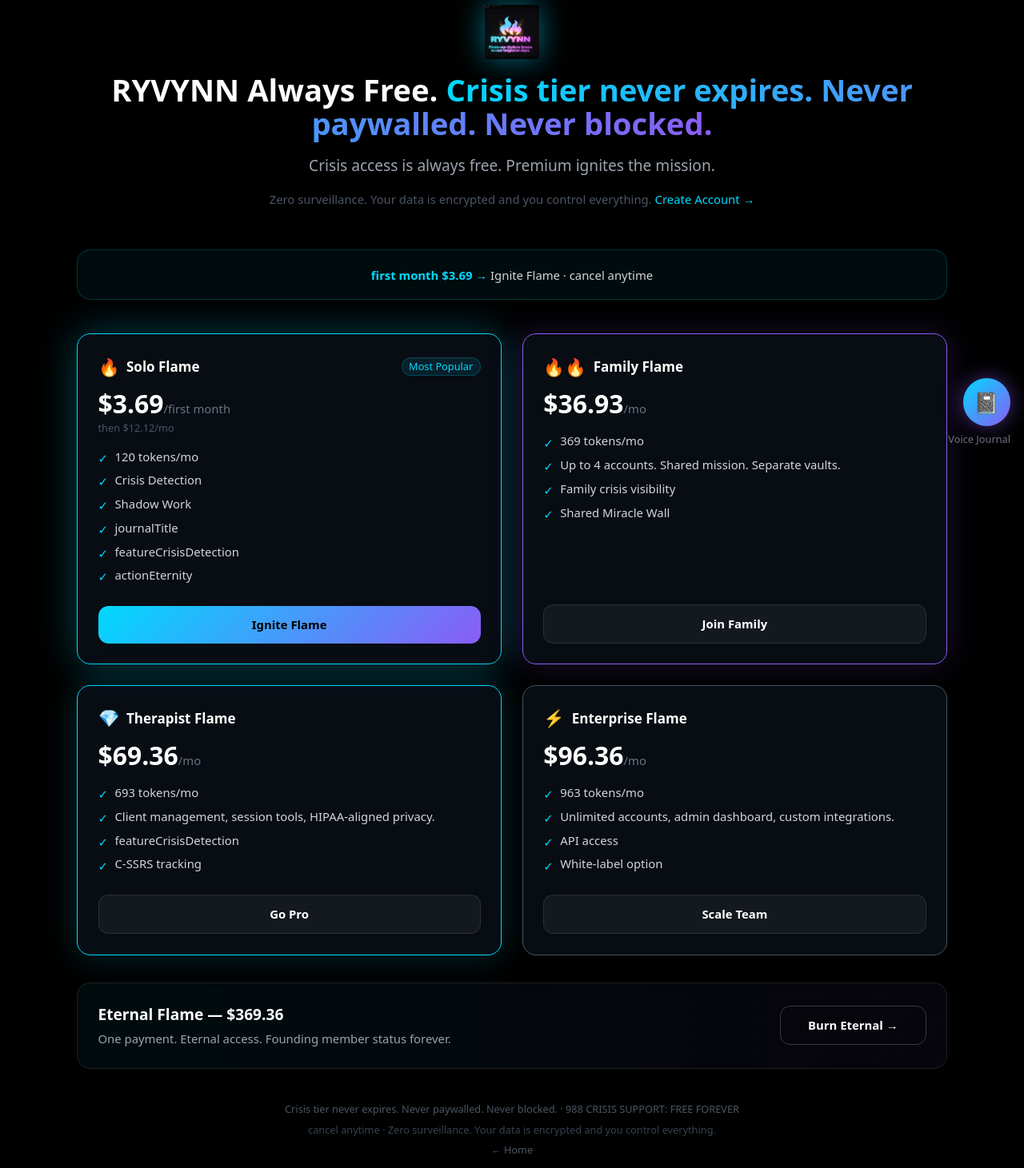
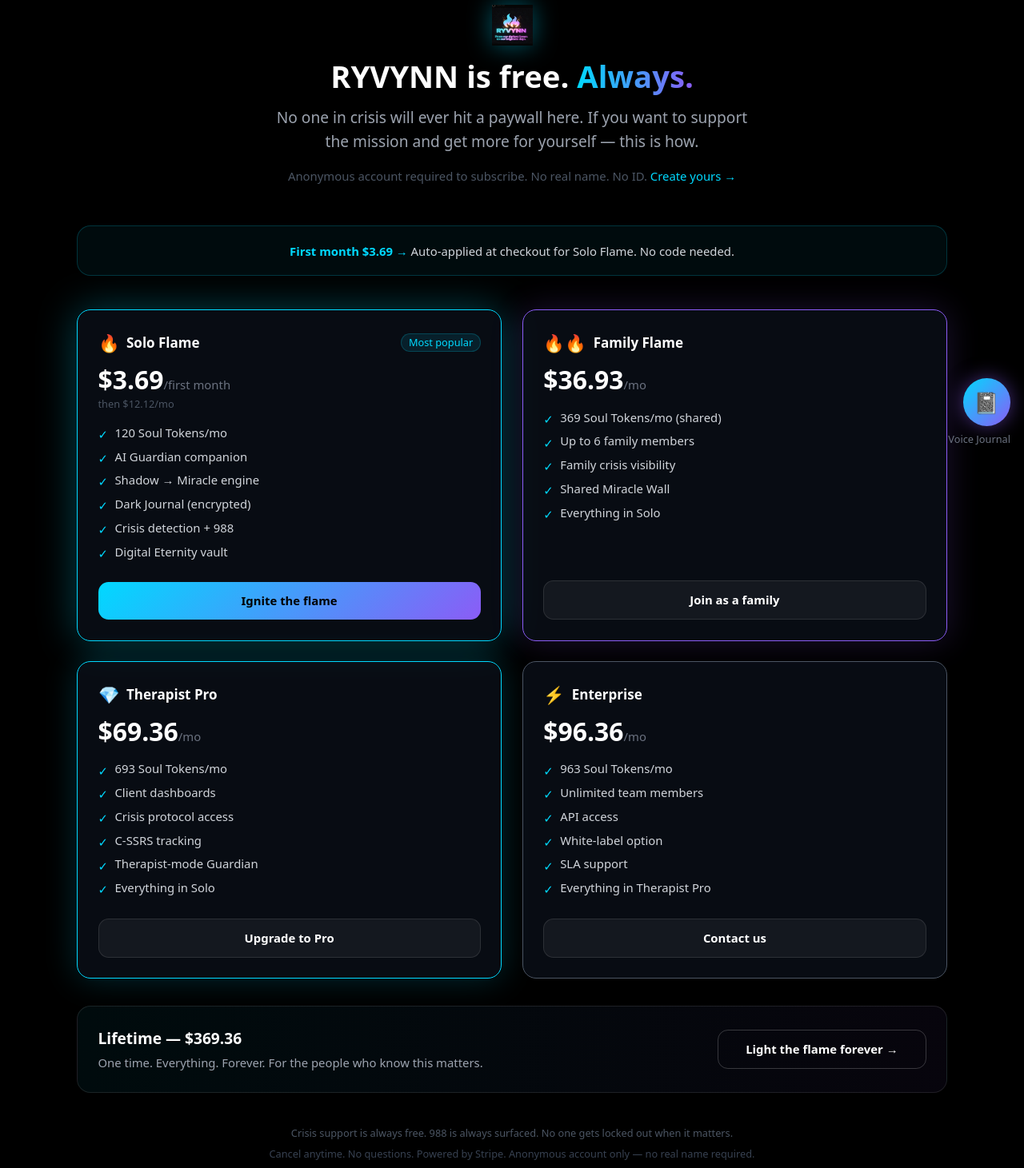
Before and after one commit to ryvynnlive-code/ryvynn-production, a Next.js app: page /pricing in a window 1280 px wide. Shown: the part 140-1601 px from the top of the page at 80% size. Built offline with nearby package versions, Linux system fonts and the light colour scheme; no server answers.

Commit message:
feat(i18n): full Spanish support for Pricing page — all tiers

```diff
--- a/app/pricing/page.tsx
+++ b/app/pricing/page.tsx
@@ -7,35 +7,43 @@
 
 export default function PricingPage() {
   const { user } = useAuth();
-  const { t } = useI18n();
+  const { language } = useI18n();
   const [loading, setLoading] = useState<string | null>(null);
+  const es = language === 'es';
 
   const TIERS = [
     {
       id: 'solo',
-      name: t('tierSolo'),
+      name: es ? 'Llama Solo' : 'Solo Flame',
       icon: '🔥',
       regular: 12.12,
       intro: 3.69,
       priceId: 'price_1TCvSUFXY1nWj7h7PAn2aUcb',
       coupon: 'WwwAy1Zm',
-      badge: t('pricingBadgeMostPopular'),
+      badge: es ? 'Más popular' : 'Most popular',
       borderClass: 'border-ryvynn-cyan',
       glowClass: 'shadow-[0_0_50px_rgba(0,217,255,0.3)]',
-      cta: t('pricingCtaIgniteFlame'),
+      cta: es ? 'Encender la llama' : 'Ignite the flame',
       primary: true,
-      features: [
-        '120 ' + t('soulTokensLabel') + '/mo',
-        t('feature2Title'),
-        t('feature3Title'),
-        t('journalTitle') || 'Dark Journal (encrypted)',
-        t('featureCrisisDetection'),
-        t('actionEternity'),
+      features: es ? [
+        '120 Tokens del Alma/mes',
+        'Compañero Guardián IA',
+        'Motor Sombra → Milagro',
+        'Diario Oscuro (encriptado)',
+        'Detección de crisis + 988',
+        'Bóveda de Eternidad Digital',
+      ] : [
+        '120 Soul Tokens/mo',
+        'AI Guardian companion',
+        'Shadow → Miracle engine',
+        'Dark Journal (encrypted)',
+        'Crisis detection + 988',
+        'Digital Eternity vault',
       ],
     },
     {
       id: 'family',
-      name: t('tierFamily'),
+      name: es ? 'Llama Familiar' : 'Family Flame',
       icon: '🔥🔥',
       regular: 36.93,
       intro: null,
@@ -44,18 +52,25 @@
       badge: null,
       borderClass: 'border-ryvynn-purple',
       glowClass: 'shadow-[0_0_40px_rgba(139,92,246,0.2)]',
-      cta: t('pricingCtaJoinFamily'),
+      cta: es ? 'Unirse como familia' : 'Join as a family',
       primary: false,
-      features: [
-        '369 ' + t('soulTokensLabel') + '/mo',
-        t('tierFamilyDesc'),
-        t('hpPricingFamilyF2'),
-        t('hpPricingFamilyF3'),
+      features: es ? [
+        '369 Tokens del Alma/mes (compartidos)',
+        'Hasta 6 miembros de familia',
+        'Visibilidad familiar en crisis',
+        'Muro de Milagros compartido',
+        'Todo en Llama Solo',
+      ] : [
+        '369 Soul Tokens/mo (shared)',
+        'Up to 6 family members',
+        'Family crisis visibility',
+        'Shared Miracle Wall',
+        'Everything in Solo',
       ],
     },
     {
       id: 'therapist',
-      name: t('tierTherapist'),
+      name: es ? 'Terapeuta Pro' : 'Therapist Pro',
       icon: '💎',
       regular: 69.36,
       intro: null,
@@ -64,18 +79,27 @@
       badge: null,
       borderClass: 'border-ryvynn-cyan',
       glowClass: 'shadow-[0_0_40px_rgba(0,217,255,0.2)]',
-      cta: t('pricingCtaUpgradePro'),
+      cta: es ? 'Actualizar a Pro' : 'Upgrade to Pro',
       primary: false,
-      features: [
-        '693 ' + t('soulTokensLabel') + '/mo',
-        t('tierTherapistDesc'),
-        t('featureCrisisDetection'),
+      features: es ? [
+        '693 Tokens del Alma/mes',
+        'Paneles de clientes',
+        'Acceso a protocolos de crisis',
+        'Seguimiento C-SSRS',
+        'Guardián en modo terapeuta',
+        'Todo en Llama Solo',
+      ] : [
+        '693 Soul Tokens/mo',
+        'Client dashboards',
+        'Crisis protocol access',
         'C-SSRS tracking',
+        'Therapist-mode Guardian',
+        'Everything in Solo',
       ],
     },
     {
       id: 'enterprise',
-      name: t('tierEnterprise'),
+      name: es ? 'Empresarial' : 'Enterprise',
       icon: '⚡',
       regular: 96.36,
       intro: null,
@@ -84,13 +108,22 @@
       badge: null,
       borderClass: 'border-gray-600',
       glowClass: '',
-      cta: t('pricingCtaScaleTeam'),
+      cta: es ? 'Contáctanos' : 'Contact us',
       primary: false,
-      features: [
-        '963 ' + t('soulTokensLabel') + '/mo',
-        t('tierEnterpriseDesc'),
+      features: es ? [
+        '963 Tokens del Alma/mes',
+        'Miembros ilimitados',
+        'Acceso API',
+        'Opción de marca blanca',
+        'Soporte SLA',
+        'Todo en Terapeuta Pro',
+      ] : [
+        '963 Soul Tokens/mo',
+        'Unlimited team members',
         'API access',
         'White-label option',
+        'SLA support',
+        'Everything in Therapist Pro',
       ],
     },
   ];
@@ -124,31 +157,39 @@
             <img
               src="/assets/dual-flame-logo.png"
               alt="RYVYNN"
-              className="w-16 h-16 mx-auto mb-4 drop-shadow-[0_0_18px_rgba(0,217,255,0.5)]"
+              className="w-12 h-12 mx-auto mb-4 drop-shadow-[0_0_15px_rgba(0,217,255,0.4)]"
             />
           </Link>
           <h1 className="text-3xl md:text-4xl font-bold mb-4">
-            RYVYNN {t('pricingBadgeFree')}.{' '}
+            {es ? 'RYVYNN es gratis.' : 'RYVYNN is free.'}{' '}
             <span className="bg-gradient-to-r from-ryvynn-cyan to-ryvynn-purple bg-clip-text text-transparent">
-              {t('crisisFreeSubtext')}
+              {es ? 'Siempre.' : 'Always.'}
             </span>
           </h1>
           <p className="text-gray-400 text-base md:text-lg max-w-xl mx-auto leading-relaxed">
-            {t('pricingHeroSubtitle')}
+            {es
+              ? 'Nadie en crisis encontrará nunca una barrera de pago aquí. Si quieres apoyar la misión y obtener más para ti — así es como.'
+              : 'No one in crisis will ever hit a paywall here. If you want to support the mission and get more for yourself — this is how.'}
           </p>
           <div className="mt-4 text-sm text-gray-600">
-            {t('privacyNotice')}{' '}
+            {es
+              ? 'Se requiere cuenta anónima para suscribirse. Sin nombre real. Sin ID. '
+              : 'Anonymous account required to subscribe. No real name. No ID. '}
             <Link href="/sign-up" className="text-ryvynn-cyan hover:underline">
-              {t('createAccount')} →
+              {es ? 'Crea la tuya →' : 'Create yours →'}
             </Link>
           </div>
         </div>
 
         {/* Intro price callout */}
         <div className="bg-ryvynn-cyan/5 border border-ryvynn-cyan/20 rounded-2xl p-4 text-center mb-10">
-          <span className="text-ryvynn-cyan text-sm font-semibold">{t('firstMonth')} $3.69 → </span>
+          <span className="text-ryvynn-cyan text-sm font-semibold">
+            {es ? 'Primer mes $3.69 → ' : 'First month $3.69 → '}
+          </span>
           <span className="text-gray-300 text-sm">
-            {t('pricingCtaIgniteFlame')} · {t('cancelAnytime')}
+            {es
+              ? 'Aplicado automáticamente al pagar en Llama Solo. Sin código necesario.'
+              : 'Auto-applied at checkout for Solo Flame. No code needed.'}
           </span>
         </div>
 
@@ -179,13 +220,17 @@
                 {tier.intro ? (
                   <div>
                     <span className="text-3xl font-bold text-white">${tier.intro}</span>
-                    <span className="text-gray-500 text-sm">/{t('firstMonth')}</span>
-                    <div className="text-gray-600 text-xs mt-0.5">{t('then')} ${tier.regular}{t('perMonth')}</div>
+                    <span className="text-gray-500 text-sm">
+                      {es ? '/primer mes' : '/first month'}
+                    </span>
+                    <div className="text-gray-600 text-xs mt-0.5">
+                      {es ? `luego $${tier.regular}/mes` : `then $${tier.regular}/mo`}
+                    </div>
                   </div>
                 ) : (
                   <div>
                     <span className="text-3xl font-bold text-white">${tier.regular}</span>
-                    <span className="text-gray-500 text-sm">{t('perMonth')}</span>
+                    <span className="text-gray-500 text-sm">{es ? '/mes' : '/mo'}</span>
                   </div>
                 )}
               </div>
@@ -211,7 +256,7 @@
                   border: tier.primary ? 'none' : '1px solid rgba(255,255,255,0.1)',
                 }}
               >
-                {loading === tier.id ? t('pricingProcessing') : tier.cta}
+                {loading === tier.id ? (es ? 'Cargando...' : 'Loading...') : tier.cta}
               </button>
             </div>
           ))}
@@ -220,29 +265,37 @@
         {/* Lifetime */}
         <div className="mt-8 bg-gradient-to-r from-ryvynn-cyan/5 to-ryvynn-purple/5 border border-white/10 rounded-2xl p-6 flex flex-col md:flex-row items-center justify-between gap-4">
           <div>
-            <div className="font-bold text-white text-lg">{t('tierLifetime')} — $369.36</div>
+            <div className="font-bold text-white text-lg">
+              {es ? 'De por Vida — $369.36' : 'Lifetime — $369.36'}
+            </div>
             <div className="text-gray-400 text-sm mt-1">
-              {t('tierLifetimeDesc')}
+              {es
+                ? 'Una vez. Todo. Para siempre. Para las personas que saben que esto importa.'
+                : 'One time. Everything. Forever. For the people who know this matters.'}
             </div>
           </div>
           <button
             onClick={() => handleCheckout('price_1TCvT0FXY1nWj7h7tM5K3AzL', 'lifetime')}
             className="px-8 py-3 rounded-xl font-semibold text-sm border border-white/20 text-white hover:bg-white/5 transition-all whitespace-nowrap"
           >
-            {t('pricingCtaBurnEternal')} →
+            {es ? 'Enciende la llama para siempre →' : 'Light the flame forever →'}
           </button>
         </div>
 
         {/* Bottom */}
         <div className="mt-10 text-center space-y-2">
           <p className="text-gray-600 text-xs">
-            {t('crisisFreeSubtext')} · 988 {t('crisisCtaLabel')}
+            {es
+              ? 'El apoyo en crisis siempre es gratis. El 988 siempre está disponible. Nadie queda bloqueado cuando importa.'
+              : 'Crisis support is always free. 988 is always surfaced. No one gets locked out when it matters.'}
           </p>
           <p className="text-gray-700 text-xs">
-            {t('cancelAnytime')} · {t('privacyNotice')}
+            {es
+              ? 'Cancela en cualquier momento. Sin preguntas. Impulsado por Stripe. Solo cuenta anónima — no se requiere nombre real.'
+              : 'Cancel anytime. No questions. Powered by Stripe. Anonymous account only — no real name required.'}
           </p>
           <Link href="/" className="text-gray-600 hover:text-gray-400 text-xs transition-colors inline-block mt-2">
-            ← {t('home')}
+            {es ? '← volver a RYVYNN' : '← back to RYVYNN'}
           </Link>
         </div>
       </div>
```
